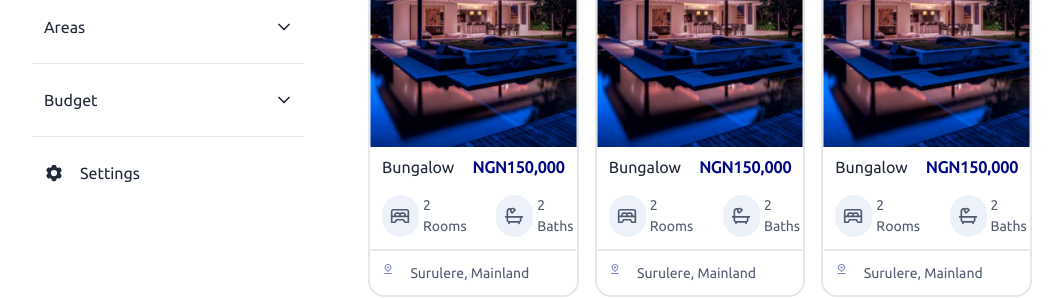
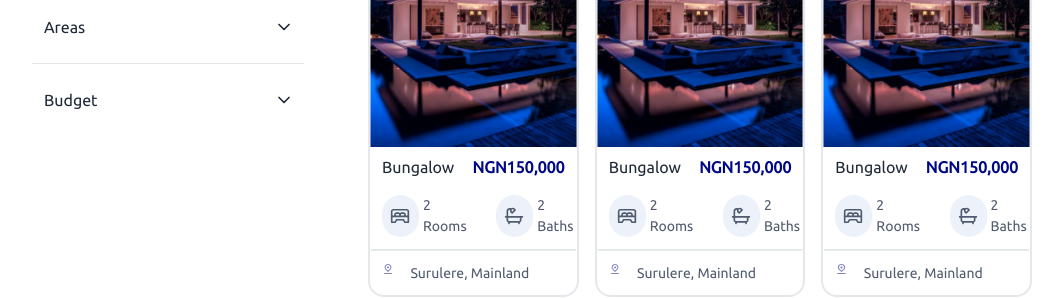
Before and after one commit to lazynerd-studios/Co-Habit-Landing, a React (Vite) app: page /listing in a window 1280 px wide. Shown: the part 999-1297 px from the top of the page, without its empty margins (120-1183 px from the left). Built offline with nearby package versions, Linux system fonts and the light colour scheme.

Commit message:
Update SideBar.jsx

```diff
--- a/src/Components/SideBar/SideBar.jsx
+++ b/src/Components/SideBar/SideBar.jsx
@@ -4,22 +4,12 @@ import {
     Typography,
     List,
     ListItem,
-    ListItemPrefix,
-    ListItemSuffix,
-    Chip,
     Accordion,
     AccordionHeader,
     AccordionBody,
 } from "@material-tailwind/react";
-import {
-    PresentationChartBarIcon,
-    ShoppingBagIcon,
-    UserCircleIcon,
-    Cog6ToothIcon,
-    InboxIcon,
-    PowerIcon,
-} from "@heroicons/react/24/solid";
 import { ChevronRightIcon, ChevronDownIcon } from "@heroicons/react/24/outline";
+import "./styles.css"
 
 export function SidebarWithContentSeparator() {
     const [open, setOpen] = React.useState(0);
@@ -29,7 +19,7 @@ export function SidebarWithContentSeparator() {
     };
 
     return (
-        <Card className="h-[calc(100vh-2rem)] hidden laptop:flex w-full max-w-[20rem] p-4">
+        <Card className="h-[calc(100vh-2rem)] hidden select-none tablet:flex  laptop:flex w-full max-w-[20rem] p-4">
             {/* shadow-xl shadow-blue-gray-900/5 */}
 
             {/* <div className="mb-2 p-4">
@@ -330,22 +320,31 @@ export function SidebarWithContentSeparator() {
                             </ListItem>
 
                             <ListItem>
-
+                                <input type="checkbox"
+                                    id="3m-above"
+                                    name=""
+                                    value=""
+                                    size={30}
+                                    className=" checked:bg-[#010886]"
+                                    checked
+                                />
+                                <label for="3m-above"
+                                    className="text-[#515B6F] px-4">
+                                    3m or above (4)
+                                </label>
                             </ListItem>
                         </List>
                     </AccordionBody>
                 </Accordion>
 
-                <hr className="my-2 border-blue-gray-50" />
+                {/* <hr className="my-2 border-blue-gray-50" />
 
                 <ListItem>
                     <ListItemPrefix>
                         <Cog6ToothIcon className="h-5 w-5" />
                     </ListItemPrefix>
                     Settings
-                </ListItem>
-
-
+                </ListItem> */}
             </List>
         </Card>
     );
```
